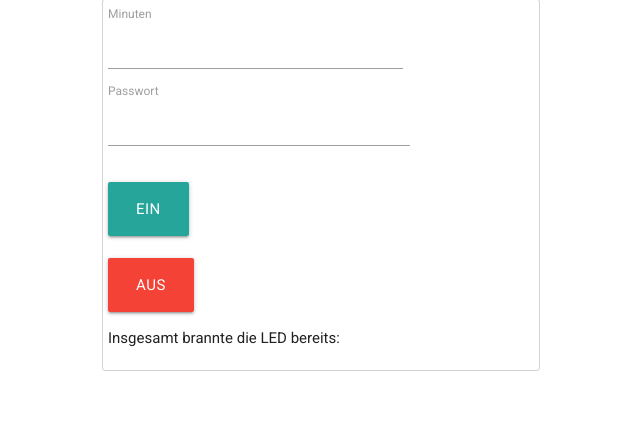
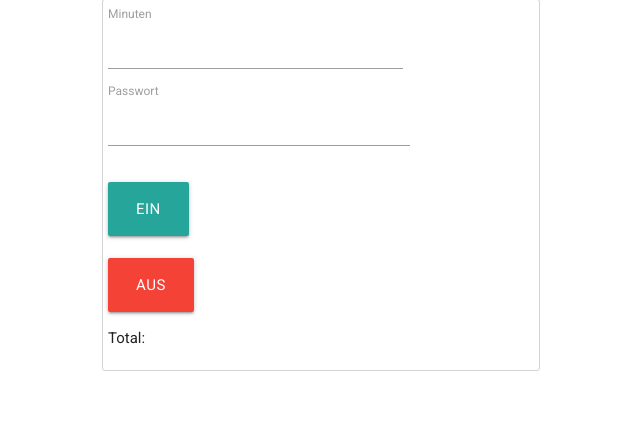
Before and after one commit to fshuetli/led, a Python web app: template templates/home.html in a window 1280 px wide. Shown: the part 147-578 px from the top of the page, without its empty margins (319-959 px from the left). Run offline with Jinja, Linux system fonts and the light colour scheme; the template is opened without the code that fills it, so the values that code supplies are empty.

Commit message:
change text

```diff
--- a/ledlog.txt
+++ b/ledlog.txt
@@ -87,3 +87,5 @@
 Off - 2019-01-06 16:01:15
 Off - 2019-01-06 16:02:26
 Off - 2019-01-06 16:05:41
+Off - 2019-01-06 16:08:36
+Off - 2019-01-06 16:08:54
--- a/templates/home.html
+++ b/templates/home.html
@@ -29,7 +29,7 @@
             <br />
             <br />
             <a class="waves-effect waves-light red btn-large" id="aus">Aus</a>
-            <p id="uptime">Insgesamt brannte die LED bereits: </p>
+            <p id="uptime">Total: </p>
         </div>
     </div>
 </body>
```
